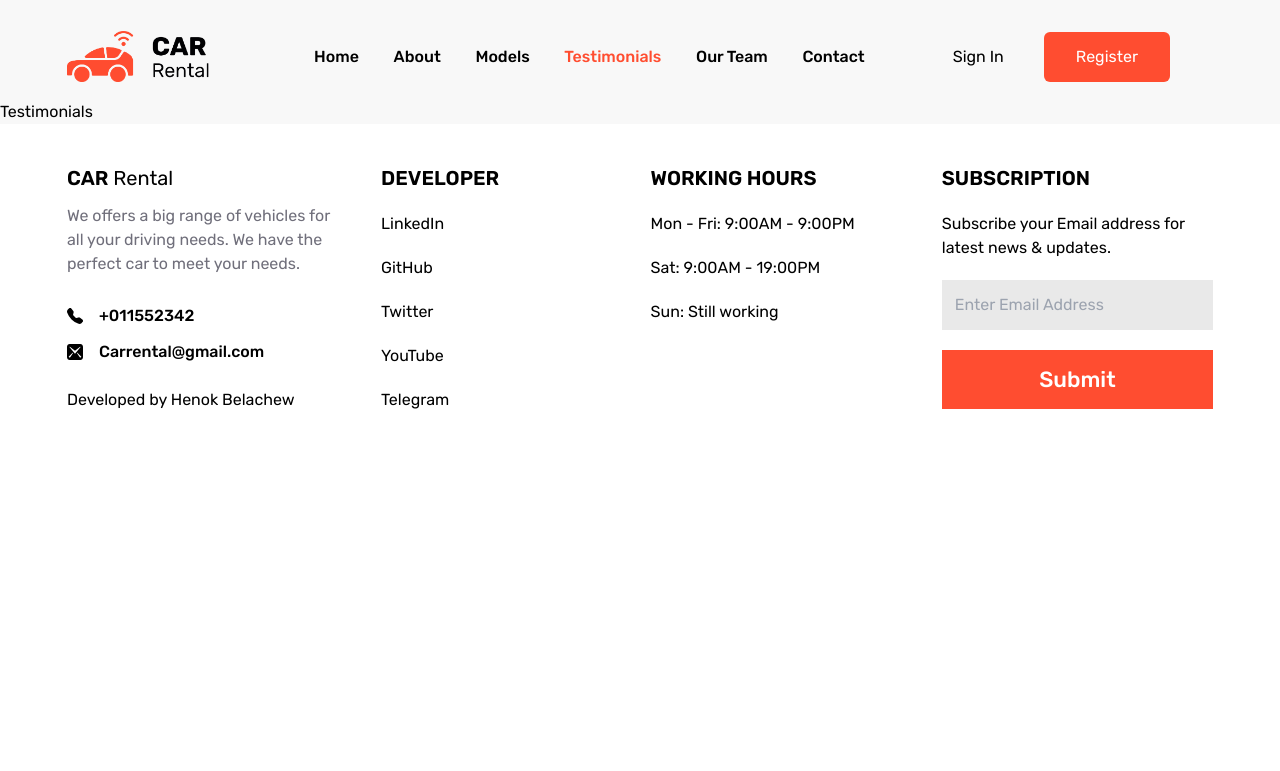
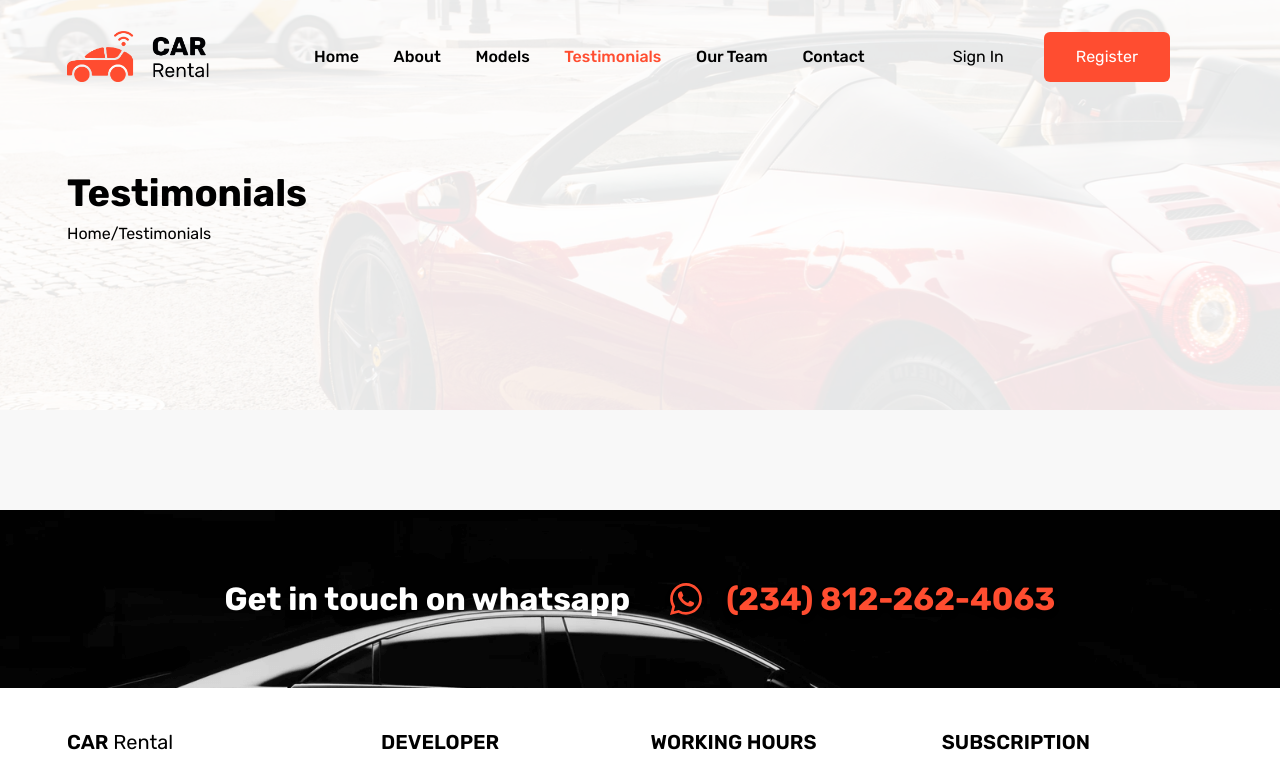
Before and after one commit to Henok-Belachew/Car-Rental-Web-App, a React (Create React App) app: page /Testimonials in a window 1280 px wide. Shown: the top 771 px of the page. Built offline with nearby package versions, Linux system fonts and the light colour scheme; some icons are missing.

Commit message:
ALMOST DONE!

```diff
--- a/src/pages/Contact.jsx
+++ b/src/pages/Contact.jsx
@@ -1,9 +1,23 @@
 import React from 'react'
+import HeroCar from '../assets/HeroImages/HeroTopImg.png'
+import WhatsApp from '../components/WhatsApp'
 
 function Contact() {
   return (
-    <div>
-      <h1>Contact</h1>
+    <div className='relative z-[4]' >
+      <div className='relative top-[-100px] z-[4] h-[410px] w-[100vw]'>
+      <img src={HeroCar} className='h-full object-cover w-full relative z-[2]' alt="" />
+      <h1 className='absolute z-[5] top-0 flex flex-col max-lg:text-center justify-center px-[67px] text-black font-[700] text-[38px]  h-full w-full'>
+
+        Contact
+        <span className='font-[400] text-[16px]'>Home/Contact</span>
+
+      </h1>
+      <h1 className='absolute z-[3] top-0 bg-white opacity-[90%] text-black font-[700] text-[48px] text-center h-full w-full'></h1>
+
+    </div>
+
+    <WhatsApp/>
     </div>
   )
 }
--- a/src/pages/Models.jsx
+++ b/src/pages/Models.jsx
@@ -1,9 +1,24 @@
 import React from 'react'
+import HeroCar from '../assets/HeroImages/HeroTopImg.png'
+import WhatsApp from '../components/WhatsApp'
+
 
 function Models() {
   return (
-    <div>
-      <h1>Models</h1>
+    <div className='relative z-[4]' >
+      <div className='relative top-[-100px] z-[4] h-[410px] w-[100vw]'>
+      <img src={HeroCar} className='h-full object-cover w-full relative z-[2]' alt="" />
+      <h1 className='absolute z-[5] top-0 flex flex-col max-lg:text-center justify-center px-[67px] text-black font-[700] text-[38px]  h-full w-full'>
+
+        Models
+        <span className='font-[400] text-[16px]'>Home/Models</span>
+
+      </h1>
+      <h1 className='absolute z-[3] top-0 bg-white opacity-[90%] text-black font-[700] text-[48px] text-center h-full w-full'></h1>
+
+    </div>
+
+    <WhatsApp/>
     </div>
   )
 }
--- a/src/pages/OurTeam.jsx
+++ b/src/pages/OurTeam.jsx
@@ -1,9 +1,23 @@
 import React from 'react'
+import HeroCar from '../assets/HeroImages/HeroTopImg.png'
+import WhatsApp from '../components/WhatsApp'
 
 function OurTeam() {
   return (
-    <div>
-      <h1>Our Team</h1>
+    <div  className='relative z-[4]'>
+      <div className='relative top-[-100px] z-[4] h-[410px] w-[100vw]'>
+      <img src={HeroCar} className='h-full object-cover w-full relative z-[2]' alt="" />
+      <h1 className='absolute z-[5] top-0 flex flex-col max-lg:text-center justify-center px-[67px] text-black font-[700] text-[38px]  h-full w-full'>
+
+        Our Team
+        <span className='font-[400] text-[16px]'>Home/Our Team</span>
+
+      </h1>
+      <h1 className='absolute z-[3] top-0 bg-white opacity-[90%] text-black font-[700] text-[48px] text-center h-full w-full'></h1>
+
+    </div>
+
+    <WhatsApp/>
     </div>
   )
 }
--- a/src/pages/Testimonials.jsx
+++ b/src/pages/Testimonials.jsx
@@ -1,9 +1,23 @@
 import React from 'react'
+import HeroCar from '../assets/HeroImages/HeroTopImg.png'
+import WhatsApp from '../components/WhatsApp'
 
 function Testimonials() {
   return (
-    <div>
-      <h1>Testimonials</h1>
+    <div  className='relative z-[4]'>
+      <div className='relative top-[-100px] z-[4] h-[410px] w-[100vw]'>
+      <img src={HeroCar} className='h-full object-cover w-full relative z-[2]' alt="" />
+      <h1 className='absolute z-[5] top-0 flex flex-col max-lg:text-center justify-center px-[67px] text-black font-[700] text-[38px]  h-full w-full'>
+
+      Testimonials
+        <span className='font-[400] text-[16px]'>Home/Testimonials</span>
+
+      </h1>
+      <h1 className='absolute z-[3] top-0 bg-white opacity-[90%] text-black font-[700] text-[48px] text-center h-full w-full'></h1>
+
+    </div>
+
+    <WhatsApp/>
     </div>
   )
 }
```
